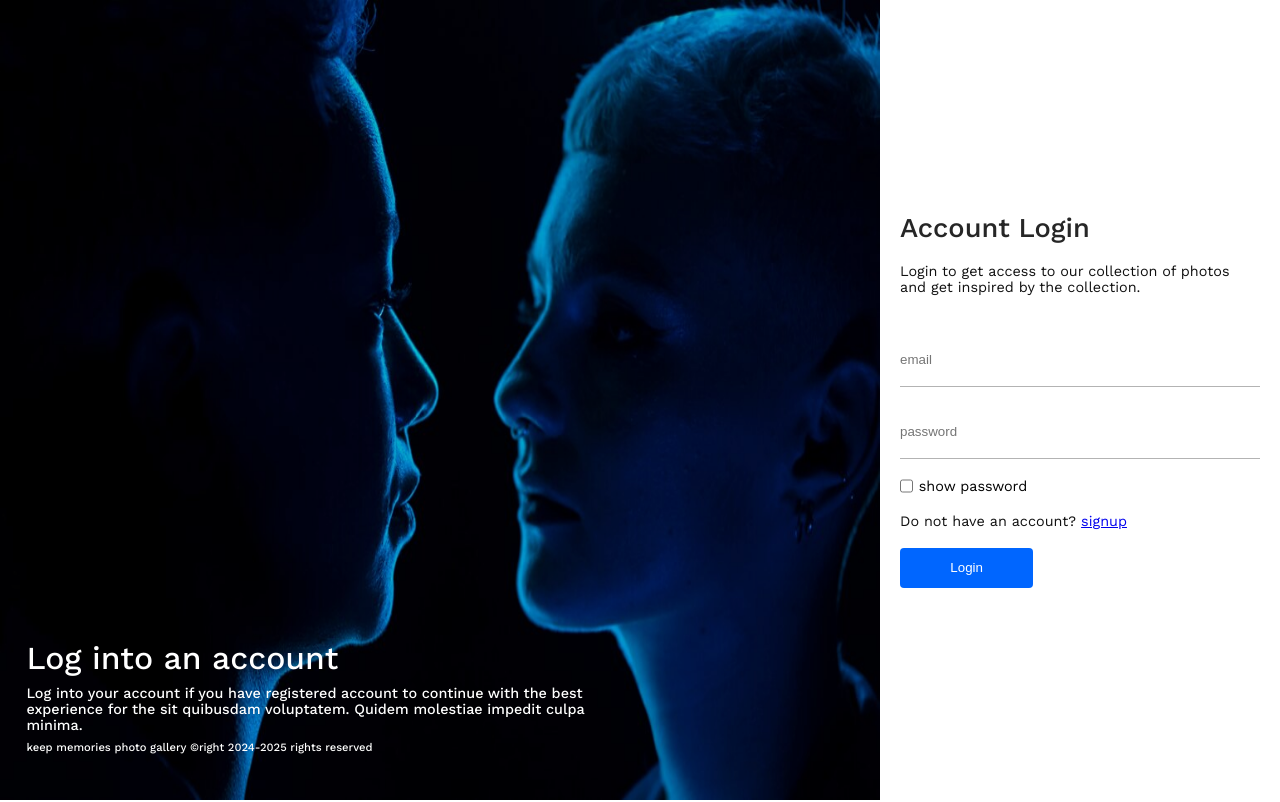
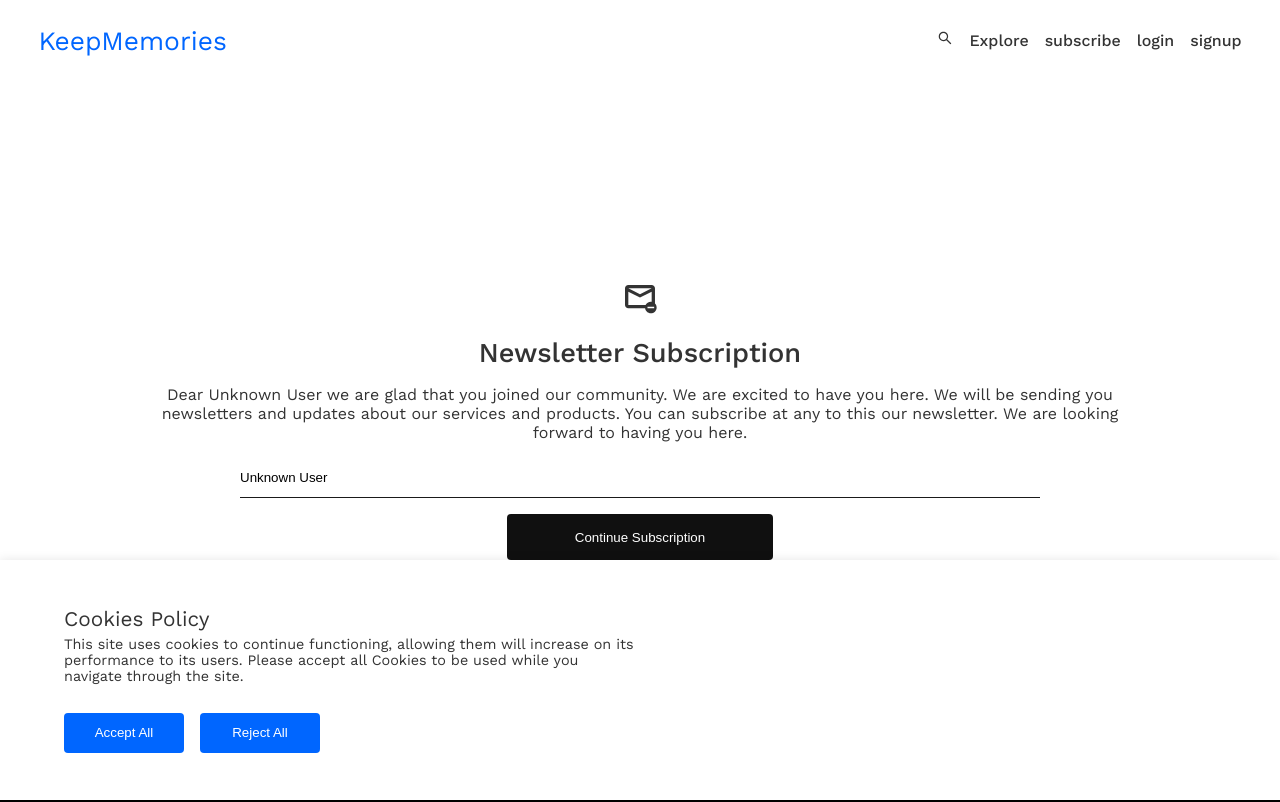
Before and after one commit to ssekabirarobertsims/keep.memories.com-ui, a React (Vite) app: page /newsletter/subscriptions in a window 1280 px wide. Shown: the top 802 px of the page. Built offline with nearby package versions, Linux system fonts and the light colour scheme; a web font is replaced by a local one.

Commit message:
changed styles for the subscribe page **********30/03/2025 10:46 *****************

```diff
--- a/src/App.tsx
+++ b/src/App.tsx
@@ -13,6 +13,10 @@ import NewsLetterSubscriptionBlankPage from "./pages/Blank.Newsletter.Verificati
 import LogoutLoggedInUserAccount from "./functions/User.Logout.Function";
 import SubscribingPage from "./pages/Subscription.Page";
 LogoutLoggedInUserAccount();
+
+// weaknesses for app
+/*
+*/
 
 function App() {
   const context: string | null = React.useContext(
@@ -74,7 +78,7 @@ function App() {
       <Route path="/filter/searches" element={<FilterBar />}></Route>
       <Route
         path="/newsletter/subscriptions"
-        element={!user ? <LoginPage /> : <SubscribingPage />}
+        element={!user ? <SubscribingPage /> : <SubscribingPage />}
       ></Route>
     </Routes>
   );
--- a/src/pages/Subscription.Page.tsx
+++ b/src/pages/Subscription.Page.tsx
@@ -1,12 +1,44 @@
-import React from "react";
+import React, { useContext, useEffect } from "react";
 import NavigationBarComponent from "../components/Navigation.Bar.Component";
 import FooterComponent from "../components/Footer.Component";
 import { MdOutlineUnsubscribe } from "react-icons/md";
 import WelcomeCookieAlertMessage from "../components/Welcome.Cookie.Alert.Message.Component";
 import OfflineMessageComponent from "../components/Offline.Message.Component";
 
+interface User {
+  login_id: string;
+  date: string;
+  request_id: string;
+  error: any;
+  request_status: number;
+  data: {
+    username: string;
+    email: string;
+    token: string;
+    message: string;
+    status: string;
+    signedUp: boolean;
+  };
+}
+
+type UserContextType = string;
+import LoggedInUserInformationObjectContent from "../context/UserContext";
+
 const SubscribingPage: React.FC = (): any => {
   const [email, setEmail] = React.useState<string>("");
+
+   const context: UserContextType = useContext(
+      LoggedInUserInformationObjectContent
+    ) as UserContextType;
+    const LoggedInUserInformationObject: User = JSON.parse(context);
+
+    useEffect(() => {
+      if (LoggedInUserInformationObject) {
+        setEmail(LoggedInUserInformationObject.data.email);
+      } else {
+        setEmail("Unknown User");
+      }
+    }, [LoggedInUserInformationObject]);
 
   return (
     <>
@@ -19,10 +51,19 @@ const SubscribingPage: React.FC = (): any => {
           <h1>
             <MdOutlineUnsubscribe />
           </h1>
-          <h2>Subscribe to our newsletter</h2>
+          <h2>
+            Newsletter Subscription
+          </h2>
           <p>
-            Subscribe to our newsletter to get the latest updates and news on
-            our latest uploads and updates.
+            Dear {
+              LoggedInUserInformationObject?.data?.username
+                ? LoggedInUserInformationObject?.data?.username
+                : "Unknown User"
+            } we are glad that you joined our community. We are
+            excited to have you here. We will be sending you newsletters and
+            updates about our services and products. You can subscribe at any
+            to this our newsletter. We are looking forward to having you here.
+
           </p>
           <input
             type="email"
@@ -31,11 +72,9 @@ const SubscribingPage: React.FC = (): any => {
             placeholder="Email"
             required
             aria-required
-            onInput={(event) => setEmail(event.currentTarget.value)}
             value={email}
           />
-          <br />
-          <button type="submit">Subscribe</button>
+          <button type="submit">Continue Subscription</button>
         </form>
       </section>
       <WelcomeCookieAlertMessage />
--- a/src/pages/categories/All.Collection.tsx
+++ b/src/pages/categories/All.Collection.tsx
@@ -83,8 +83,6 @@ const All: React.FunctionComponent = (): any => {
   useEffect(() => {
     FetchResources();
   });
-
-  console.log(resources);
 
   try {
     return resources.length > 0 ? (
--- a/src/stylesheets/main.stylesheet-5.css
+++ b/src/stylesheets/main.stylesheet-5.css
@@ -1,6 +1,6 @@
 aside[class="account-view-component"] {
    height: 17em;
-   width: min(90%, 20em);
+   width: min(90%, 25em);
    border-radius: .0em;
    background-color: #fff;
    -webkit-box-shadow: 0 5px 5px -1px hsl(0, 0%, 30%);
@@ -154,7 +154,7 @@ aside[class="account-view-component"] div[class="account-view-component-wrapper"
 
 /*  */
 .loader-component-2 {
-   min-height: 80vh;
+   min-height: 100%;
    width: min(100%, 100%);
    display: flex;
    align-items: center;
@@ -249,7 +249,6 @@ section[class="subscription-page"] form {
    background-color: #fff;
    color: hsl(0, 0%, 20%);
    text-align: center;
-   border: 1px solid hsl(0, 0%, 80%);
 }
 
 section[class="subscription-page"] form>h1 {
@@ -270,7 +269,7 @@ section[class="subscription-page"] form>p {
    font-size: 1em;
    font-weight: normal;
    /* color: hsl(0, 0%, 10%); */
-   max-width: 30em;
+   max-width: 80em;
    text-align: center;
 }
 
@@ -293,7 +292,7 @@ section[class="subscription-page"] form>button {
    border: none;
    background-color: #101010;
    outline-style: none;
-   border-radius: 20em;
+   border-radius: .3em;
    color: #fff;
    cursor: pointer;
 }
--- a/src/stylesheets/main.stylesheet.css
+++ b/src/stylesheets/main.stylesheet.css
@@ -71,6 +71,10 @@ main {
 
 button:active {
     scale: .8;
+}
+
+button {
+    cursor: pointer;
 }
 
 input {
```
Also changed, not shown: 1 other file (tests, documents, lock files or other folders).
